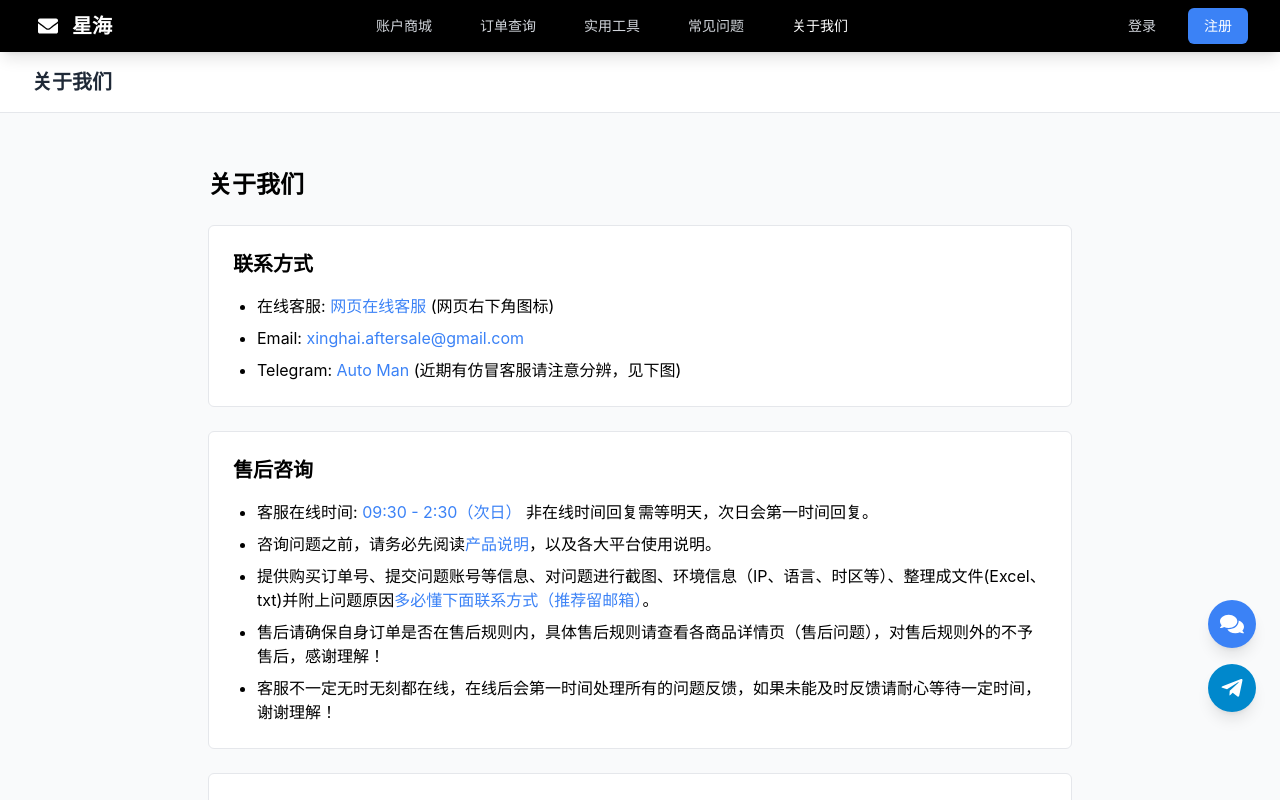
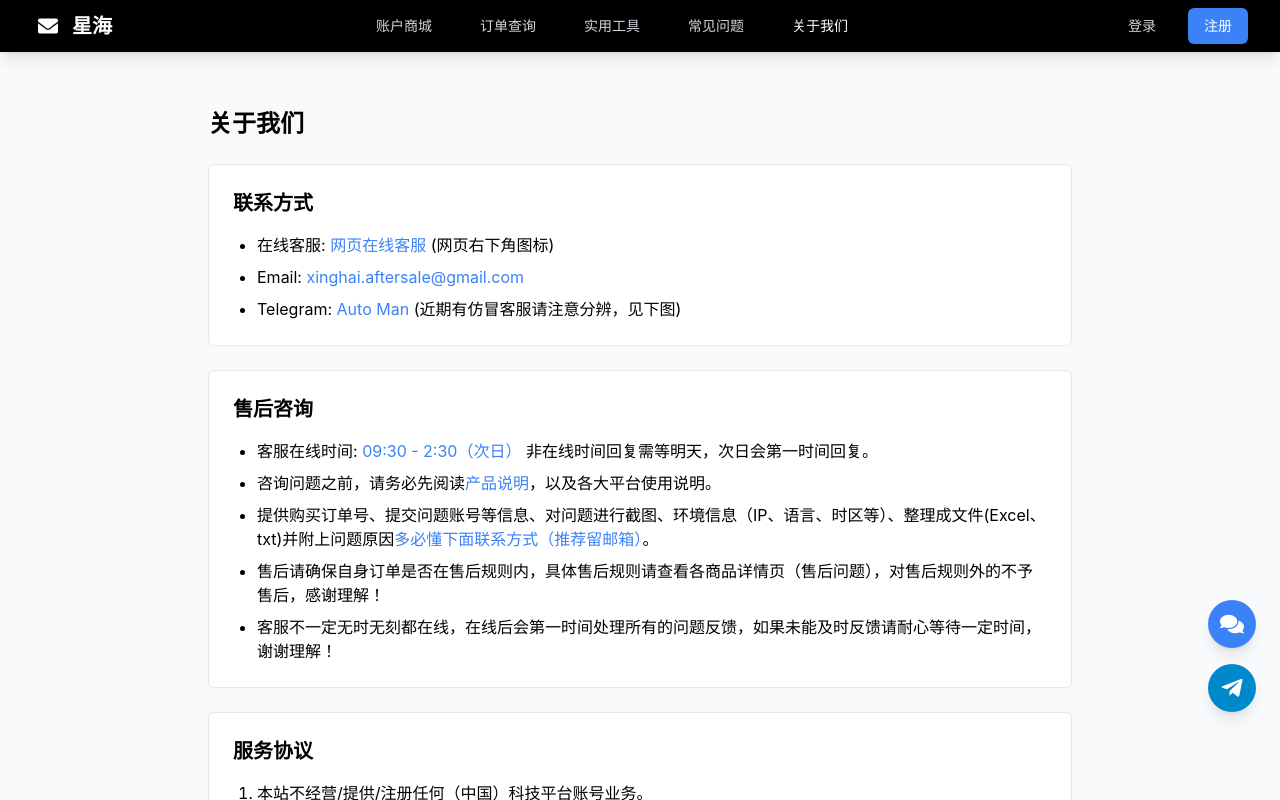
Before and after one commit to cheeseher/xh-web, a Next.js app: page /about in a window 1280 px wide. Shown: the top 800 px of the page. Built offline with nearby package versions, Linux system fonts and the light colour scheme.

Commit message:
fix: 修复页面标题重复显示问题

```diff
--- a/src/components/Layout.tsx
+++ b/src/components/Layout.tsx
@@ -12,6 +12,7 @@ interface LayoutProps {
   title?: string;
   description?: string;
   showAlert?: boolean;
+  hidePageTitle?: boolean;
 }
 
 const Layout: React.FC<LayoutProps> = ({
@@ -19,6 +20,7 @@ const Layout: React.FC<LayoutProps> = ({
   title = '星海账户 - 优质账户销售平台',
   description = '提供各类优质账户，包括邮箱、社交媒体、流媒体等，安全可靠，价格合理。',
   showAlert = true,
+  hidePageTitle = false,
 }) => {
   const router = useRouter();
   const isHomePage = router.pathname === '/';
@@ -72,8 +74,8 @@ const Layout: React.FC<LayoutProps> = ({
           </div>
         )}
 
-        {/* 页面标题 - 非首页显示 */}
-        {!isHomePage && (
+        {/* 页面标题 - 非首页显示，且hidePageTitle为false时显示 */}
+        {!isHomePage && !hidePageTitle && (
           <div className="bg-white border-b">
             <div className="container-custom py-4">
               <h1 className="text-xl font-bold text-gray-800">{title.split(' - ')[0]}</h1>
--- a/src/pages/about.tsx
+++ b/src/pages/about.tsx
@@ -4,7 +4,7 @@ import Link from 'next/link';
 
 const AboutPage: React.FC = () => {
   return (
-    <Layout title="关于我们 - 星海账户" description="了解星海账户的联系方式和服务协议">
+    <Layout title="关于我们 - 星海账户" description="了解星海账户的联系方式和服务协议" hidePageTitle={true}>
       <div className="max-w-4xl mx-auto py-8 px-4">
         <h1 className="text-2xl font-bold mb-6">关于我们</h1>
 
--- a/src/pages/help/index.tsx
+++ b/src/pages/help/index.tsx
@@ -75,7 +75,7 @@ const FaqPage: React.FC = () => {
   };
 
   return (
-    <Layout title="常见问题 - 星海账户" description="浏览星海账户的常见问题解答">
+    <Layout title="常见问题 - 星海账户" description="浏览星海账户的常见问题解答" hidePageTitle={true}>
       <div className="max-w-4xl mx-auto py-8 px-4">
         <h1 className="text-2xl font-bold mb-6">常见问题</h1>
 
--- a/src/pages/orders/query.tsx
+++ b/src/pages/orders/query.tsx
@@ -42,7 +42,7 @@ const OrderQueryPage: React.FC = () => {
   };
 
   return (
-    <Layout title="订单查询 - 星海账户" showAlert={false}>
+    <Layout title="订单查询 - 星海账户" showAlert={false} hidePageTitle={true}>
       <div className="max-w-3xl mx-auto py-8">
         <h1 className="text-2xl font-bold mb-6 text-center">订单查询</h1>
 
--- a/src/pages/payment.tsx
+++ b/src/pages/payment.tsx
@@ -35,7 +35,7 @@ const PaymentPage: React.FC = () => {
   };
 
   return (
-    <Layout title="支付订单 - 星海账户">
+    <Layout title="支付订单 - 星海账户" hidePageTitle={true}>
       <div className="max-w-4xl mx-auto py-8 px-4">
         {/* 页面标题 */}
         <div className="flex items-center mb-8">
--- a/src/pages/tools/index.tsx
+++ b/src/pages/tools/index.tsx
@@ -52,7 +52,7 @@ const ToolsPage: React.FC = () => {
   };
 
   return (
-    <Layout title="实用工具 - 星海账户" showAlert={false}>
+    <Layout title="实用工具 - 星海账户" showAlert={false} hidePageTitle={true}>
       <div className="max-w-5xl mx-auto py-8 px-4">
         {/* 页面标题 */}
         <div className="flex items-center mb-8">
--- a/src/pages/user/payment/usdt.tsx
+++ b/src/pages/user/payment/usdt.tsx
@@ -46,7 +46,7 @@ const UsdtPaymentPage: React.FC = () => {
   }
 
   return (
-    <Layout title="USDT支付 - 星海账户">
+    <Layout title="USDT支付 - 星海账户" hidePageTitle={true}>
       <div className="max-w-lg mx-auto bg-white rounded-xl shadow-lg p-6 mt-8 border border-gray-200">
         <div className="flex flex-col items-center">
           {/* 头部信息 */}
--- a/src/pages/user/profile.tsx
+++ b/src/pages/user/profile.tsx
@@ -40,7 +40,7 @@ const ProfilePage: React.FC = () => {
   }
 
   return (
-    <Layout title="账户信息 - 星海账户" showAlert={false}>
+    <Layout title="账户信息 - 星海账户" showAlert={false} hidePageTitle={true}>
       <div className="max-w-md mx-auto">
         <div className="card p-6">
           <div className="flex items-center mb-6">
--- a/src/pages/user/recharge.tsx
+++ b/src/pages/user/recharge.tsx
@@ -42,7 +42,7 @@ const RechargePage: React.FC = () => {
   };
 
   return (
-    <Layout title="账户充值 - 星海账户">
+    <Layout title="账户充值 - 星海账户" hidePageTitle={true}>
       <div className="max-w-4xl mx-auto py-8 px-4">
         <h1 className="text-2xl font-bold mb-6">充值</h1>
 
```
